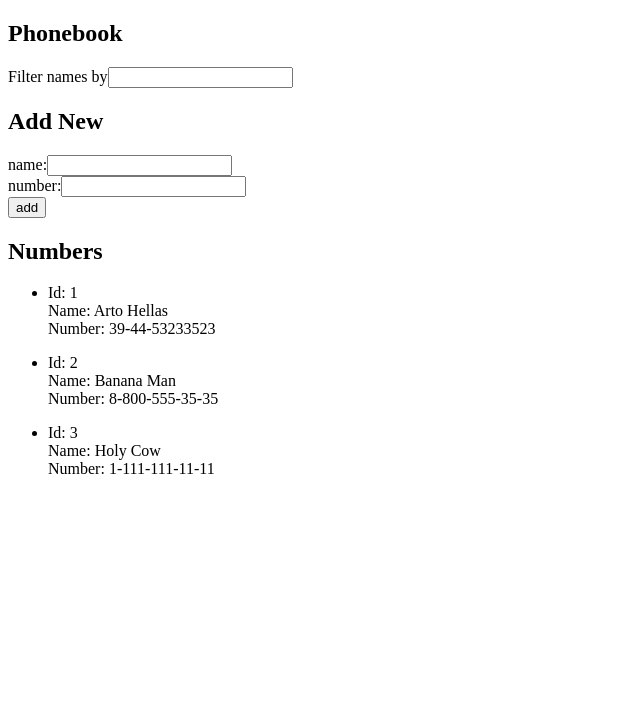
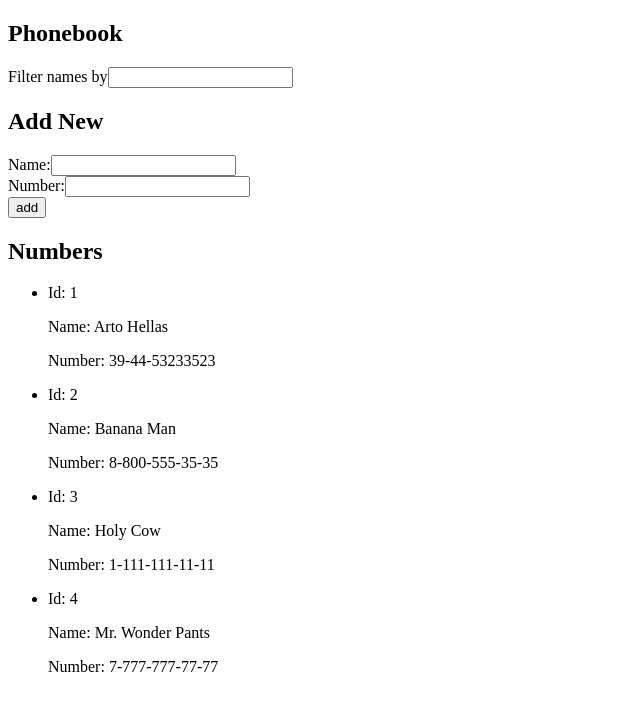
Before and after one commit to sonata22/FullStack_part2, a React (Vite) app in the folder Phonebook/: page / in a window 1280 px wide. Shown: the top 710 px of the page, without its empty margins (0-640 px from the left). Built offline with nearby package versions, Linux system fonts and the light colour scheme.

Commit message:
2.10 done

```diff
--- a/Phonebook/src/App.jsx
+++ b/Phonebook/src/App.jsx
@@ -1,7 +1,8 @@
 import { useState } from 'react'
 
-import PersonsData from './components/PersonsData'
 import Persons from './components/Persons'
+import Filter from './components/Filter'
+import PersonsForm from './components/PersonsForm'
 
 const App = () => {
   const [persons, setPersons] = useState([
@@ -19,6 +20,11 @@ const App = () => {
       id: 3,
       name: 'Holy Cow',
       phoneNumber: '1-111-111-11-11',
+    },
+    {
+      id: 4,
+      name: 'Mr. Wonder Pants',
+      phoneNumber: '7-777-777-77-77',
     },
   ])
 
@@ -63,34 +69,17 @@ const App = () => {
     <div>
       <div>
         <h2>Phonebook</h2>
-        <div>
-          Filter names by
-          <input
-            value={searchQuery}
-            onChange={handleSearchQueryChange} />
-        </div>
+        <Filter query={searchQuery} handleFunction={handleSearchQueryChange} />
       </div>
       <div>
         <h2>Add New</h2>
-        <form onSubmit={addName} >
-          <div>
-            name:
-            <input
-              value={newName}
-              onChange={handlePersonChange}
-            />
-          </div>
-          <div>
-            number:
-            <input
-              value={newPhoneNum}
-              onChange={handlePhoneNumChange}
-            />
-          </div>
-          <div>
-            <button type="submit">add</button>
-          </div>
-        </form>
+        <PersonsForm
+          addName={addName}
+          newName={newName}
+          handlePersonChange={handlePersonChange}
+          newPhoneNum={newPhoneNum}
+          handlePhoneNumChange={handlePhoneNumChange}
+        />
       </div>
       <h2>Numbers</h2>
       <Persons personsFiltered={personsFiltered} />
--- /dev/null
+++ b/Phonebook/src/components/Filter.jsx
@@ -0,0 +1,12 @@
+const Filter = ({ query, handleFunction }) => {
+    return (
+        <div>
+            Filter names by
+            <input
+                value={query}
+                onChange={handleFunction} />
+        </div>
+    )
+}
+
+export default Filter
--- a/Phonebook/src/components/PersonsData.jsx
+++ b/Phonebook/src/components/PersonsData.jsx
@@ -1,13 +1,17 @@
+const DisplayPersonsDataEntry = ({ name, entry }) => {
+    return (
+        <p>
+            {name}: {entry}
+        </p>
+    )
+}
+
 const PersonsData = ({ person }) => {
     return (
         <li>
-            <p>
-                Id: {person.id}
-                <br />
-                Name: {person.name}
-                <br />
-                Number: {person.phoneNumber}
-            </p>
+            <DisplayPersonsDataEntry name={'Id'} entry={person.id} />
+            <DisplayPersonsDataEntry name={'Name'} entry={person.name} />
+            <DisplayPersonsDataEntry name={'Number'} entry={person.phoneNumber} />
         </li>
     )
 }
--- /dev/null
+++ b/Phonebook/src/components/PersonsForm.jsx
@@ -0,0 +1,26 @@
+const FormEntry = ({ name, value, onChange }) => {
+    return (
+        <div>
+            {name}:
+            <input
+                value={value}
+                onChange={onChange}
+            />
+        </div>
+    )
+}
+
+const PersonsForm = ({ addName, newName, handlePersonChange, newPhoneNum, handlePhoneNumChange }) => {
+
+    return (
+        <form onSubmit={addName} >
+            <FormEntry name={'Name'} value={newName} onChange={handlePersonChange} />
+            <FormEntry name={'Number'} value={newPhoneNum} onChange={handlePhoneNumChange} />
+            <div>
+                <button type="submit">add</button>
+            </div>
+        </form>
+    )
+}
+
+export default PersonsForm
```
